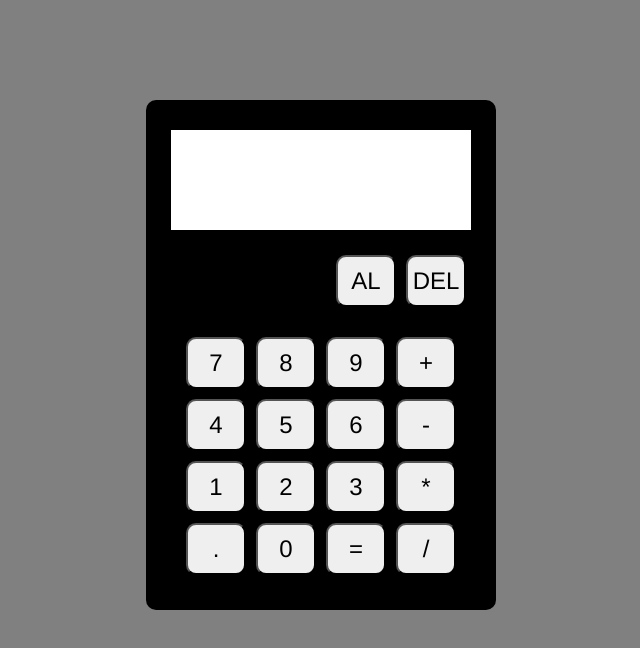
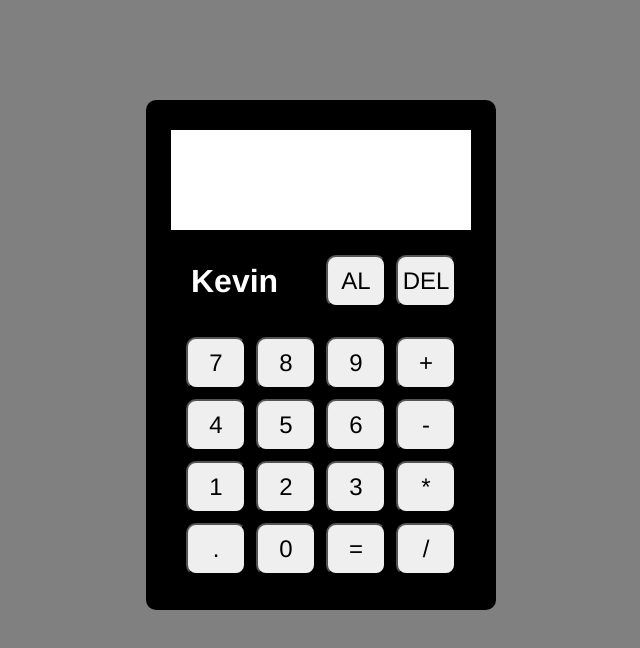
Before and after one commit to nguyenkhoatdtu303/calculator, a plain HTML site: page index.html in a window 1280 px wide. Shown: the whole page, without its empty margins (319-959 px from the left). Drawn offline with Linux system fonts and the light colour scheme.

```diff
--- a/index.html
+++ b/index.html
@@ -10,9 +10,12 @@
 <body>
     <div class="calculator-case">
         <div class="screen"></div>
-        <div class="special-buttons">
-            <button class="ac">AL</button>
-            <button class="del">DEL</button>
+        <div class="more">
+            <div class="name">Kevin</div>
+            <div class="special-buttons">
+                <button class="ac">AL</button>
+                <button class="del">DEL</button>
+            </div>
         </div>
         <div class="keyboard">
             <button class="number" id="seven" value="7">7</button>
--- a/script.js
+++ b/script.js
@@ -195,7 +195,7 @@ document.addEventListener('keydown', (e) => {
             break;
         case '/':
             button = document.getElementById('divide');
-        case '=':
+        case '=', 'Enter':
             button = document.querySelector('.equal');
             break;
         case 'Backspace':
--- a/style.css
+++ b/style.css
@@ -29,6 +29,20 @@ body {
     padding: 20px;
 }
 
+.more {
+    display: flex;
+    width: 300px;
+    align-items: center;
+    padding: 0px 10px;
+}
+
+.name {
+    color: white;
+    font-size: 2rem;
+    font-weight: bold;
+    text-align: center;
+    padding: 0 10px;
+}
 
 .special-buttons {
     width: 300px;
```
Also changed, not shown: 1 other file.
